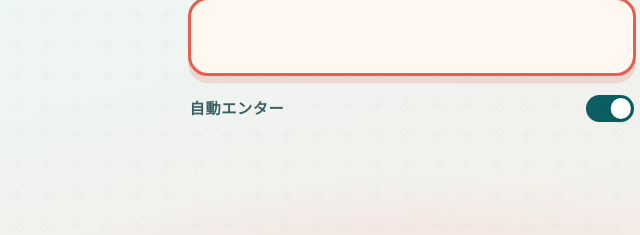
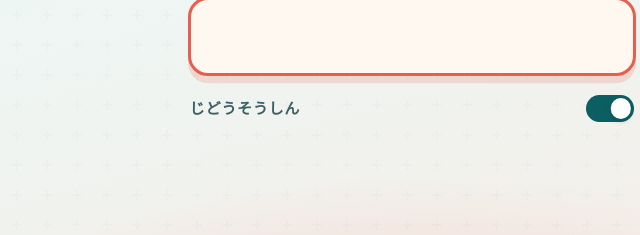
Before and after one commit to dj8bit/rikkuku, a plain HTML site: page index.html in a window 1280 px wide. Both pictures are taken after a click on the button "はじめる". Shown: the part 440-675 px from the top of the page, 228-868 px from the left. Drawn offline with Linux system fonts and the light colour scheme; a web font is replaced by a local one.

Commit message:
自動送信トグルのラベルをひらがなにする
子ども向けに読みやすくするため表記を揃える。

Co-authored-by: Cursor <cursoragent@cursor.com>

```diff
--- a/index.html
+++ b/index.html
@@ -123,7 +123,7 @@
               required
             />
             <label class="auto-enter" for="auto-enter">
-              <span class="auto-enter-label">自動エンター</span>
+              <span class="auto-enter-label">じどうそうしん</span>
               <input
                 type="checkbox"
                 id="auto-enter"
```
